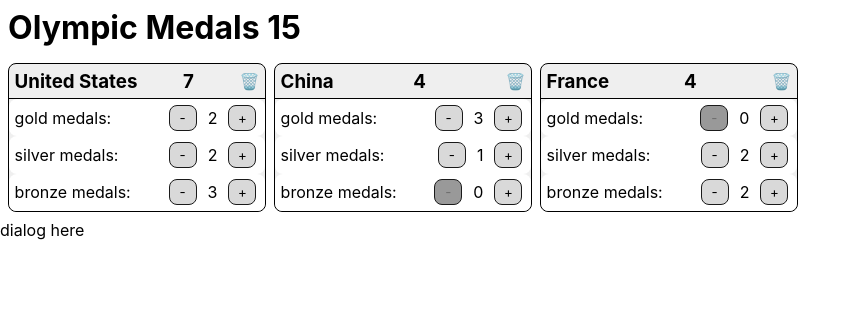
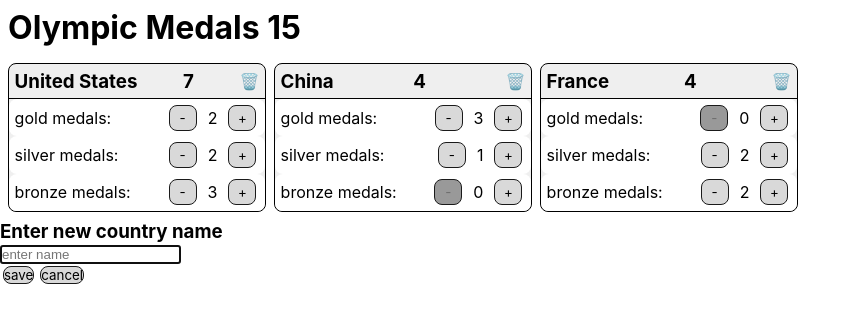
Before and after one commit to manderson116/medals-radix, a React (Vite) app: page / in a window 1280 px wide. Both pictures are taken after a click on the picture "New Country". Shown: the top 322 px of the page, without its empty margins (0-861 px from the left). Built offline with nearby package versions, Linux system fonts and the light colour scheme.

Commit message:
[4.03] NewCountry Form

```diff
--- a/src/components/NewCountry.jsx
+++ b/src/components/NewCountry.jsx
@@ -7,7 +7,27 @@ function NewCountry() {
   return (
     <>
       {showDialog ? (
-        <form>dialog here</form>
+        <form>
+          <div id="overlay"></div>
+          <div id="dialog">
+            <h3>Enter new country name</h3>
+            <input
+              type="text"
+              name="NewCountryName"
+              placeholder="enter name"
+              autoFocus
+              autoComplete="off"
+            />
+            <div>
+              <button type="submit" id="save">
+                save
+              </button>
+              <button id="cancel" type="button">
+                cancel
+              </button>
+            </div>
+          </div>
+        </form>
       ) : (
         <img
           src={trigger}
```
